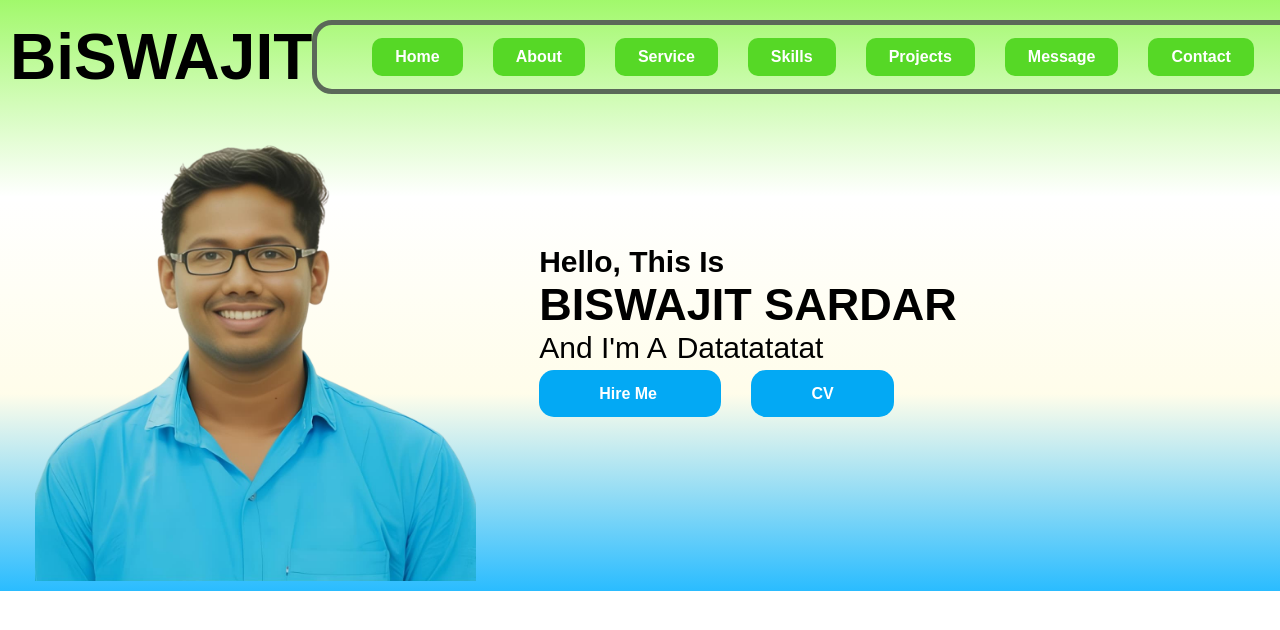
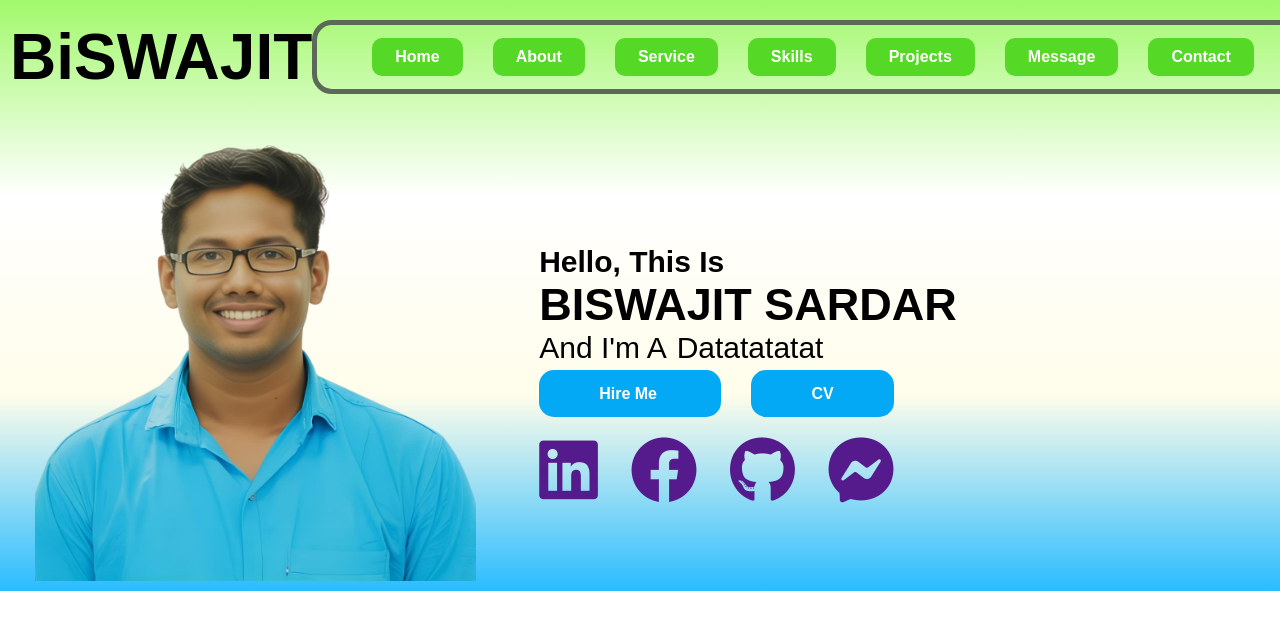
Before and after one commit to Biswajit-Sardar/Portfolio, a plain HTML site: page index.html in a window 1280 px wide. Shown: the top 630 px of the page. Drawn offline with Linux system fonts and the light colour scheme.

Commit message:
Add social media links section and update styles for link2

```diff
--- a/css/style.css
+++ b/css/style.css
@@ -180,3 +180,10 @@ nav{
     border: 3px solid #03a9f4;
     background: none
 }
+.link2{
+    margin-top: 30px;
+    font-size: 67px;
+}
+.link2 a{
+    margin-right: 14px;
+}
--- a/index.html
+++ b/index.html
@@ -5,6 +5,7 @@
     <meta name="viewport" content="width=device-width, initial-scale=1.0">
     <title>Document</title>
     <link rel="stylesheet" href="css/style.css">
+    <link rel="stylesheet" href="https://cdnjs.cloudflare.com/ajax/libs/font-awesome/6.0.0/css/all.min.css">
 </head>
 <body>
     <div class="big-box">
@@ -36,7 +37,14 @@
                 <a href="">Hire me </a>
                 <a href="">CV</a>
             </div>
+            <div class="link2">
+                <a href=""><i class="fa-brands fa-linkedin"></i></a>
+                <a href=""><i class="fa-brands fa-facebook"></i></a>
+                <a href=""><i class="fa-brands fa-github"></i></a>
+                <a href=""><i class="fa-brands fa-facebook-messenger"></i></a>
+            </div>
         </div>
+
     </div>
     </div>
 
```
